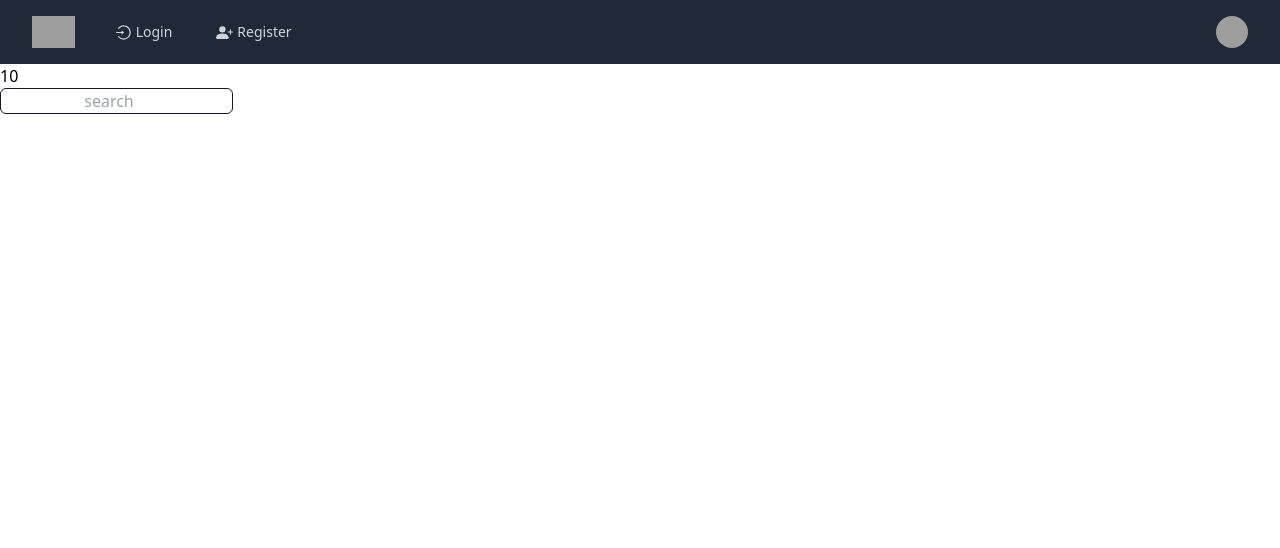
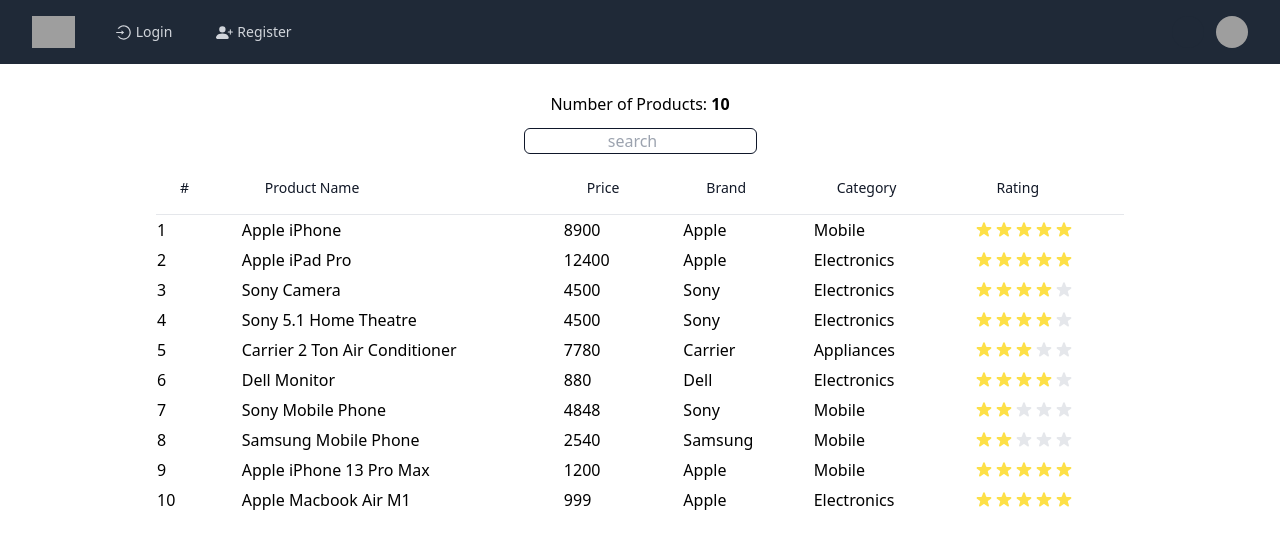
Before and after one commit to Mehrdad-mousavi96/login-register-store, a React (Create React App) app: page /products in a window 1280 px wide. Shown: the top 548 px of the page. Built offline with nearby package versions, Linux system fonts and the light colour scheme; data requests are answered from the project's data file; grey boxes are pictures that could not be loaded.

Commit message:
ProductList search and table added

```diff
--- a/src/components/ProductList.jsx
+++ b/src/components/ProductList.jsx
@@ -15,7 +15,7 @@
       let categoriesResponse = await CategoriesService.fetchCategories();
       let categoriesResponseBody = await categoriesResponse.json();
 
-      let productsResponse = await ProductService.fetchProducts();
+      let productsResponse = await fetch(`http://localhost:5000/products?productName_like=${search}`);
       let productsResponseBody = await productsResponse.json();
 
       productsResponse.ok &&
@@ -35,21 +35,113 @@
 
       setProducts(productsResponseBody);
     })();
-  }, []);
+  }, [search]);
 
   return (
-    <div>
-      <div>
-        <h1>{products.length}</h1>
+    <div className="max-w-[1000px] mx-auto p-4 flex flex-col">
+      <div className="flex flex-col items-center justify-center">
+        <h1 className="my-3">Number of Products: <b>{products.length}</b></h1>
         <div>
           <input
             type="search"
             value={search}
-            onChange={e => setSearch(e.target.value)}
+            onChange={(e) => setSearch(e.target.value)}
             placeholder="search"
             className="border border-slate-900 focus:outline-none rounded-md text-center"
             autoFocus
           />
+        </div>
+      </div>
+
+      <div className="flex flex-col">
+        <div className="overflow-x-auto sm:-mx-6 lg:-mx-8">
+          <div className="py-2 inline-block min-w-full sm:px-6 lg:px-8">
+            <div className="overflow-hidden">
+              <table className="min-w-full">
+                <thead className="border-b">
+                  <tr>
+                    <th
+                      scope="col"
+                      className="text-sm font-medium text-gray-900 px-6 py-4 text-left"
+                    >
+                      #
+                    </th>
+                    <th
+                      scope="col"
+                      className="text-sm font-medium text-gray-900 px-6 py-4 text-left"
+                    >
+                      Product Name
+                    </th>
+                    <th
+                      scope="col"
+                      className="text-sm font-medium text-gray-900 px-6 py-4 text-left"
+                    >
+                      Price
+                    </th>
+                    <th
+                      scope="col"
+                      className="text-sm font-medium text-gray-900 px-6 py-4 text-left"
+                    >
+                      Brand
+                    </th>
+                    <th
+                      scope="col"
+                      className="text-sm font-medium text-gray-900 px-6 py-4 text-left"
+                    >
+                      Category
+                    </th>
+                    <th
+                      scope="col"
+                      className="text-sm font-medium text-gray-900 px-6 py-4 text-left"
+                    >
+                      Rating
+                    </th>
+                  </tr>
+                </thead>
+                {products.map((product) => (
+                  <tr className="" key={product.id}>
+                    <td className="my-1">{product.id}</td>
+                    <td className="my-1">{product.productName}</td>
+                    <td className="my-1">{product.price}</td>
+                    <td className="my-1">{product.brand.brandName}</td>
+                    <td className="my-1">{product.category.categoryName}</td>
+                    <td className="my-1 flex">
+                      {[...Array(product.rating).keys()].map((el) => {
+                        return (
+                          <svg
+                            key={el}
+                            aria-hidden="true"
+                            className="w-5 h-5 text-yellow-300"
+                            fill="currentColor"
+                            viewBox="0 0 20 20"
+                            xmlns="http://www.w3.org/2000/svg"
+                          >
+                            <title>Fifth star</title>
+                            <path d="M9.049 2.927c.3-.921 1.603-.921 1.902 0l1.07 3.292a1 1 0 00.95.69h3.462c.969 0 1.371 1.24.588 1.81l-2.8 2.034a1 1 0 00-.364 1.118l1.07 3.292c.3.921-.755 1.688-1.54 1.118l-2.8-2.034a1 1 0 00-1.175 0l-2.8 2.034c-.784.57-1.838-.197-1.539-1.118l1.07-3.292a1 1 0 00-.364-1.118L2.98 8.72c-.783-.57-.38-1.81.588-1.81h3.461a1 1 0 00.951-.69l1.07-3.292z"></path>
+                          </svg>
+                        );
+                      })}
+                      {[...Array(5 - product.rating).keys()].map((el) => {
+                        return (
+                          <svg
+                            key={el}
+                            aria-hidden="true"
+                            className="w-5 h-5 text-gray-200"
+                            fill="currentColor"
+                            viewBox="0 0 20 20"
+                            xmlns="http://www.w3.org/2000/svg"
+                          >
+                            <title>Fifth star</title>
+                            <path d="M9.049 2.927c.3-.921 1.603-.921 1.902 0l1.07 3.292a1 1 0 00.95.69h3.462c.969 0 1.371 1.24.588 1.81l-2.8 2.034a1 1 0 00-.364 1.118l1.07 3.292c.3.921-.755 1.688-1.54 1.118l-2.8-2.034a1 1 0 00-1.175 0l-2.8 2.034c-.784.57-1.838-.197-1.539-1.118l1.07-3.292a1 1 0 00-.364-1.118L2.98 8.72c-.783-.57-.38-1.81.588-1.81h3.461a1 1 0 00.951-.69l1.07-3.292z"></path>
+                          </svg>
+                        );
+                      })}
+                    </td>
+                  </tr>
+                ))}
+              </table>
+            </div>
+          </div>
         </div>
       </div>
     </div>
```
